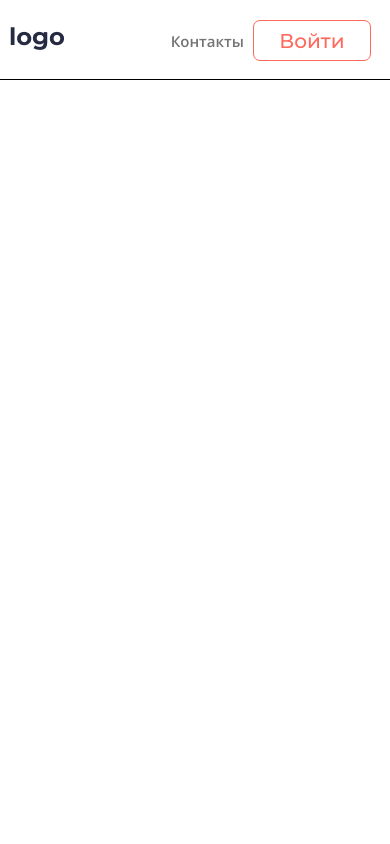
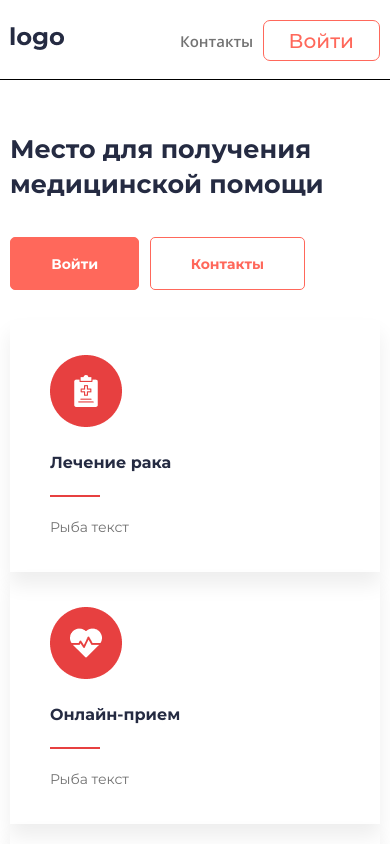
Before and after one commit to nikita-496/app-vue, a Vue app: page / in a window 390 px wide. Shown: the top 844 px of the page. Built offline with nearby package versions, Linux system fonts and the light colour scheme.

Commit message:
Application styled

```diff
--- /dev/null
+++ b/src/components/MainContent.vue
@@ -0,0 +1,20 @@
+<template>
+  <main>
+    <div class="container">
+      <slot name="title"></slot>
+      <slot name="content"></slot>
+    </div>
+  </main>
+</template>
+
+<script>
+  export default {
+    name: 'main-content',
+  };
+</script>
+
+<style lang="sass" scoped>
+  @import '../styles/block.sass'
+  @import '../styles/_media'
+  @include responsive
+</style>
--- a/src/components/NavBar.vue
+++ b/src/components/NavBar.vue
@@ -12,11 +12,7 @@
             <router-link class="link header__link" :to="{ name: 'contacts' }">
               Контакты
             </router-link>
-            <router-link class="link header__link" :to="{ name: 'profile' }">
-              <form class="form" action="./index.html">
-                <button class="button header__button">Войти</button>
-              </form>
-            </router-link>
+            <button class="button header__button button-login" @click="changeView">Войти</button>
           </li>
         </ul>
       </nav>
@@ -27,14 +23,22 @@
 <script>
   export default {
     name: 'nav-bar',
+    methods: {
+      changeView() {
+        this.$router.push('/profile');
+      },
+    },
   };
 </script>
 
 <style lang="sass" scoped>
+  @import '../styles/block.sass'
+  @import '../styles/_media'
   .header
     background-color: var(--white-color)
     height: 4.9375em
     border-bottom: 1px solid var(--black-color)
+
 
   .header__container
     max-width: 1298.27px
@@ -67,4 +71,7 @@
     color: var(--button-color)
     cursor: pointer
     border-radius: 7px
+    text-decoration: none
+
+  @include responsive
 </style>
--- a/src/styles/_media.sass
+++ b/src/styles/_media.sass
@@ -1,96 +1,102 @@
-
-@media (max-width: 1440px)
-  .container
-    padding: 0 0.9375em
-
-@media (max-width: 1099px)
-  .container
-    max-width: 900px
-  .index__title, .profile__title, .contacts__title
-    font-size: 2.625rem
-  .index__card
-    width: 17.5em
+@mixin responsive
+  @media (max-width: 1440px)
+    .container
+      padding: 0 0.9375em !important
 
 
-@media (max-width: 940px)
-  .header__link
-    margin-right: 0.625em !important
-  .container
-    max-width: 750px
-
-  .index__title, .profile__title, .contacts__title
-    font-size: 2.25rem
-  .cards
-    flex-direction: column
-  .index__card
-    width: 100%
-
-@media (max-width: 720px)
-  .modal-window__form
-    width: 30em !important
-  .password__type
-    right: 2.5em !important
-
-@media (max-width: 640px)
-  .profile__title
-    padding-top: 1.8em
-  .header__button
-    padding: 0.375em 1.25em !important
-
-@media (max-width: 550px)
-  .modal-window__form
-    width: 20em !important
-  .form__item
-    display: flex
-    flex-direction: column
-  .input
-    margin-top: 0.5em !important
-    margin-left: 0em !important
-    width: 15em !important
-    height: 2em !important
-  .password__type
-    top: 14.3em !important
-    right: 1.8em !important
+  @media (max-width: 1099px)
+    .container
+      max-width: 900px !important
+    .index__title, .profile__title, .contacts__title
+      font-size: 2.625rem
+    .index__card
+      width: 17.5em
 
 
-@media (max-width: 508px)
-  .button__action-group-profile_theme_contacts
-    margin-top: 1em
-  .button__action-group-profile_theme_logout
-   width: 237.594px
+  @media (max-width: 940px)
+    .header__link
+      margin-right: 0.625em !important
+    .container
+      max-width: 750px
+
+    .index__title, .profile__title, .contacts__title
+      font-size: 2.25rem
+    .cards
+      flex-direction: column
+    .index__card
+      width: 100%
+
+  @media (max-width: 720px)
+    .modal-window__form
+      width: 30em !important
+    .password__type
+      right: 2.5em !important
+
+  @media (max-width: 640px)
+    .profile__title
+      padding-top: 1.8em
+    .header__button
+      padding: 0.375em 1.25em !important
+
+  @media (max-width: 550px)
+    .modal-window__form
+      width: 20em !important
+    .form__item
+      display: flex
+      flex-direction: column
+    .input
+      margin-top: 0.5em !important
+      margin-left: 0em !important
+      width: 15em !important
+      height: 2em !important
+    .password__type
+      top: 14.3em !important
+      right: 1.8em !important
 
 
-@media (max-width: 480px)
-  .container
-    padding: 0 0.625em
-  .index__title, .profile__title, .contacts__title
-    font-size: 1.75rem
-    padding-top: 2.01785em
-  .action
-    padding-bottom: 0em
-  .cards
-    margin-top: 1.84375em
-  .modal-window__title
-    font-size: 1.375rem !important
-  .label
-    font-size: 0.875rem !important
-  .password__type
-    top: 11.4em !important
-    right: 2.8em !important
-  .snackbar
-    width: 75%
-  .snackbar__message
-    font-size: 0.775rem
+  @media (max-width: 508px)
+    .button__action-group-profile_theme_contacts
+      margin-top: 1em
+    .button__action-group-profile_theme_logout
+      width: 237.594px
 
-@media (max-width: 374px)
-  .header__link
-    font-size: 0.875rem !important
-  .header__button
-    font-size: 1rem !important
-  .index__title, .profile__title, .contacts__title
-    font-size: 1.5rem
-  .modal-window__form
-    width: 15em !important
-  .password__type
-    top: 11.4em !important
-    right: 0.2em !important
+  @media (max-width: 480px)
+    .container
+      padding: 0 0.625em !important
+    .index__title, .profile__title, .contacts__title
+      font-size: 1.59rem
+      padding-top: 2.01785em
+    .action
+      padding-bottom: 0em
+    .cards
+      margin-top: 1.84375em
+    .card__item_name_reception
+      order: 2
+    .card__item_name_extra
+      order: 3
+    .card__item_name_treatment
+      order: 1
+    .modal-window__title
+      font-size: 1.375rem !important
+    .label
+      font-size: 0.875rem !important
+    .password__type
+      top: 11.4em !important
+      right: 2.8em !important
+    .snackbar
+      width: 75%
+    .snackbar__message
+      font-size: 0.775rem
+
+  @media (max-width: 374px)
+    .header__link
+      font-size: 0.875rem !important
+    .header__button
+      font-size: 1rem !important
+    .index__title, .profile__title, .contacts__title
+      font-size: 1.5rem
+    .modal-window__form
+      width: 15em !important
+    .password__type
+      top: 11.4em !important
+      right: 0.2em !important
--- /dev/null
+++ b/src/styles/block.sass
@@ -0,0 +1,27 @@
+.container
+  margin: 0 auto
+  max-width: 1045px
+
+.action
+  margin-top: 2.1875em
+  padding-bottom: 1.03125em
+
+.button
+  font-size: 1.25rem
+  background: transparent
+  border: 1px solid var(--button-color)
+  cursor: pointer
+
+.cards
+  display: flex
+  margin-top: 5em
+  padding: 0em
+
+.card
+  box-shadow: 0px 13px 19px 0px rgba(0, 0, 0, 0.07)
+
+.content-wrapper
+  padding: 2.1875em 2.5em
+
+.form
+  display: inline
--- a/src/styles/main.sass
+++ b/src/styles/main.sass
@@ -1,4 +1,3 @@
-
 @import url('./_fonts.sass')
 @import url('./_media.sass')
 
@@ -26,32 +25,3 @@ ul
 
 li
   list-style: none
-
-.container
-  margin: 0em
-  margin: 0 auto
-  max-width: 1045px
-
-.action
-  margin-top: 2.1875em
-  padding-bottom: 1.03125em
-
-.button
-  font-size: 1.25rem
-  background: transparent
-  border: 1px solid var(--button-color)
-  cursor: pointer
-
-.cards
-  display: flex
-  margin-top: 5em
-  padding: 0em
-
-.card
-  box-shadow: 0px 13px 19px 0px rgba(0, 0, 0, 0.07)
-
-.content-wrapper
-  padding: 2.1875em 2.5em
-
-.form
-  display: inline
--- a/src/views/Index.vue
+++ b/src/views/Index.vue
@@ -1,17 +1,156 @@
 <template>
   <div>
     <nav-bar />
+    <main-content>
+      <template v-slot:title>
+        <h1 class="title index__title">Место для получения медицинской помощи</h1>
+        <div class="action">
+          <button class="button button__action-group button__action-group_theme_login button-login">
+            Войти
+          </button>
+          <button
+            class="button button__action-group button__action-group_theme_contacts"
+            @click="changeView"
+          >
+            Контакты
+          </button>
+        </div>
+      </template>
+      <template v-slot:content>
+        <ul class="cards">
+          <li
+            v-for="card in cards"
+            :key="card.id"
+            :class="
+              card.id === '1'
+                ? 'card__item card__item_name_reception'
+                : card.id === '2'
+                ? 'card__item card__item_name_extra'
+                : 'card__item card__item_name_treatment'
+            "
+          >
+            <div class="card index__card index__card_first">
+              <div class="content-wrapper">
+                <img class="card__img" :src="card.src" :alt="card.alt" />
+                <h5 class="card__title">{{ card.name }}</h5>
+                <hr class="spacer" />
+                <p class="card__text">Рыба текст</p>
+              </div>
+            </div>
+          </li>
+        </ul>
+      </template>
+    </main-content>
     <modal-window />
   </div>
 </template>
 
 <script>
   import NavBar from '@/components/NavBar.vue';
-  import ModalWindow from '../components/ModalWindow.vue';
+  import MainContent from '@/components/MainContent.vue';
+  import ModalWindow from '@/components/ModalWindow.vue';
+
   export default {
     components: {
       NavBar,
+      MainContent,
       ModalWindow,
+    },
+    data() {
+      return {
+        cards: [
+          {
+            id: '1',
+            name: 'Онлайн-прием',
+            src: require('../assets/heart.png'),
+            alt: 'Кардиограмма сердца',
+          },
+          {
+            id: '2',
+            name: 'Экстренный Случай',
+            src: require('../assets/stethoscope.png'),
+            alt: 'Стетоскоп',
+          },
+          {
+            id: '3',
+            name: 'Лечение рака',
+            src: require('../assets/form.png'),
+            alt: 'Бланк',
+          },
+        ],
+      };
+    },
+    methods: {
+      changeView() {
+        this.$router.push('/contacts');
+      },
     },
   };
 </script>
+
+<style lang="sass" scoped>
+  @import '../styles/_media'
+  @import '../styles/block.sass'
+  .index__title
+    font-size: 3.625rem
+    font-family: var(--main-font)
+    color: var(--primary-text-color)
+    line-height: 1.3794em
+
+    padding-top: 1.664em
+
+  .button__action-group
+    font-size: 0.875rem
+    font-family: var(--main-font)
+    line-height: 1.571em
+    border-radius: 5px
+    padding: 1.071em 2.875em
+    cursor: pointer
+
+  .button__action-group_theme_login,
+  .button__action-group_theme_continue
+    background-color: var(--button-color)
+    color: var(--white-color)
+    border-radius: 5px
+    margin-right: 0.72em
+
+  .button__action-group_theme_contacts
+    color: var(--button-color)
+
+  .index__card
+    width: 20.5em
+
+  .index__card_first
+    margin-right: 1.875em
+
+  .index__card_second
+    margin-right: 1.9375em
+
+  .card__title
+    font-size: 1rem
+    font-family: var(--main-font)
+    line-height: 1.5em
+    color: var(--primary-text-color)
+    padding: 1.25em 0em
+
+  .spacer
+    width: 50px
+    height: 2px
+    background-color: var(--danger-color)
+    margin: 0em
+    border: none
+
+  .card__text
+    font-size: 0.875rem
+    font-family: var(--secondary-font)
+    line-height: 1.429em
+    color: var(--secondary-text-color)
+    margin-top: 1.4286em
+
+  .button__action-group_theme_continue
+    width: 12.5em
+    height: 3.5em
+    padding: 0.8em 0.5em
+
+  @include responsive
+</style>
```
Also changed, not shown: src/views/Profile.vue (+66 -0 lines).
